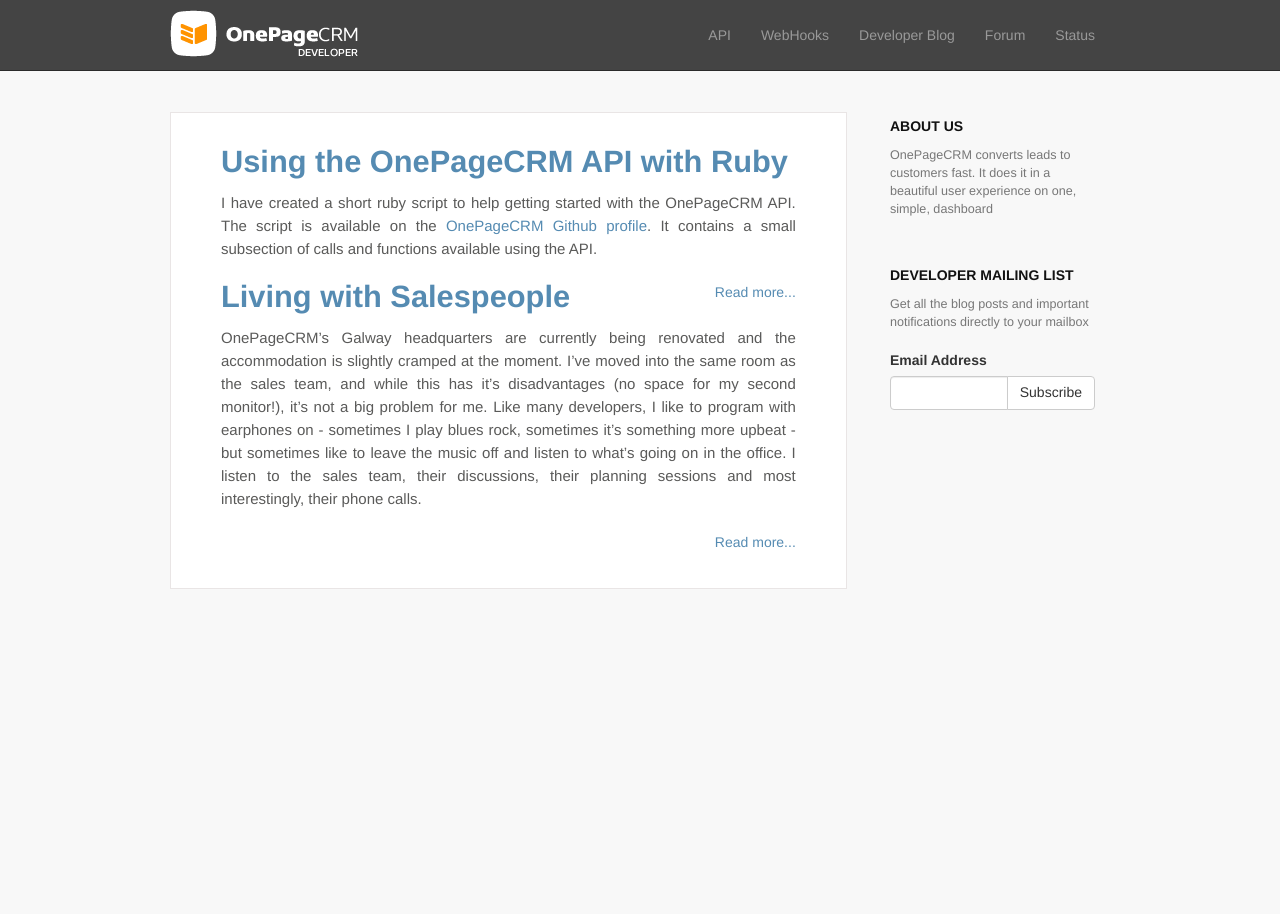
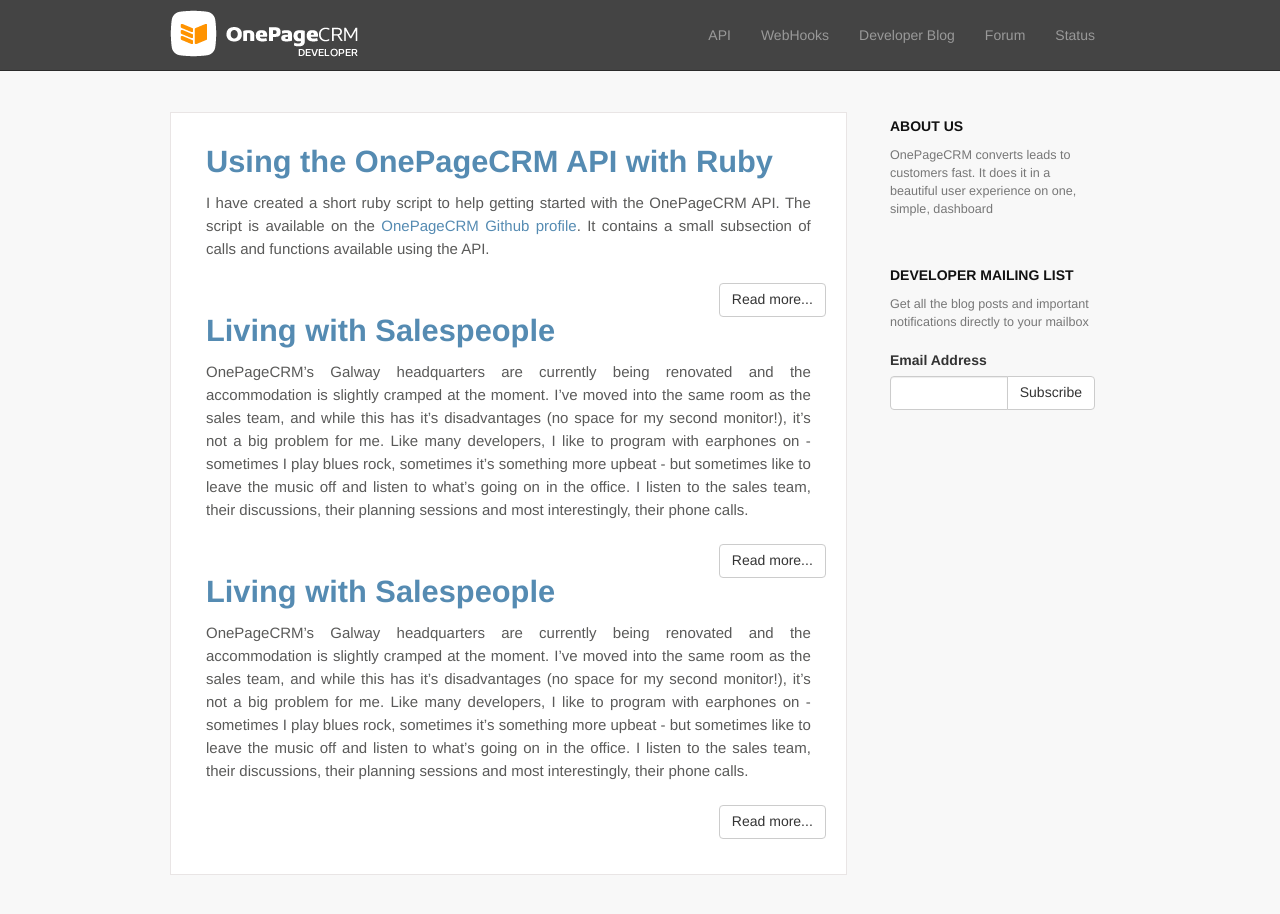
Before and after one commit to OnePageCRM/OnePageCRM.github.io, a Jekyll site: the page built from blog/index.html, in a window 1280 px wide and 945 px high. Shown: the top 914 px of the window. Built offline with Jekyll 4.4.1, drawn with Linux system fonts in a browser that asks for light colours; nearby versions of some CDN libraries; Markdown is read by kramdown in place of the engine named in the settings.

Commit message:
dev blog launch

```diff
--- a/_config.yml
+++ b/_config.yml
@@ -31,5 +31,5 @@
     web: http://onepagecrm.com
    # twitter: company
     github: peterOnePageCRM
-    description: 'Peter is a developer at OnePageCRM. '
+    description: 'Peter is a developer at OnePageCRM.'
     image: '/img/peter.jpg'
--- /dev/null
+++ b/_posts/2014-03-13-living-with-salespeople.md
@@ -0,0 +1,38 @@
+---
+layout: post
+title: "Living with Salespeople"
+slug: "living-with-salespeople"
+category: blog
+author: peter
+date: 2014-03-13 22:34:22
+---
+
+
+
+OnePageCRM's Galway headquarters are currently being renovated and the accommodation is slightly cramped at the moment.
+I've moved into the same room as the sales team, and while this has it's disadvantages (no space for my second monitor!), it's not a big problem for me.
+Like many developers, I like to program with earphones on - sometimes I play blues rock, sometimes it's something more upbeat - but sometimes like to leave the music off and listen to what's going on in the office.
+I listen to the sales team, their discussions, their planning sessions and most interestingly, their phone calls.
+
+<img class="img-responsive" src="/img/always_be_closing.jpg" />
+
+Personally, I not a fan of being sold to, I'll try to get off the phone as quickly as possible when I get a call from my mobile phone company or health insurance supplier. It's just the way I am - I figure I don't need to listen to these characters and can find a better deal somewhere else without the hard sell.
+But as I listen to Kevin, Carmel and the rest of the team make their calls, I find myself thinking maybe I've underestimated the work these guys do. I'm amazed how cheerful, interested and concerned these guys are when dealing with our customers. They never seem to be in a bad mood and always willing to chat. From hearing the other side of the conversation, I'm convinced they're interested in helping people get the most from OnePageCRM if it's the right tool for them.
+
+I find myself thinking maybe if I got a call from one of these guys maybe I wouldn't be so quick to hang up the phone.
+
+### Similarities and Differences
+One similarity that stood out to me is the importance of picking the right tools. While we developers have our gits, our Jiras, our terminals, the sales team have Talkdesk, Mailchimp and OnePageCRM. I used to think an excel spreadsheet was all a sales person would need and I suppose the sales team wouldn't readily notice the difference between Windows Notepad and SublimeText.
+
+The differences too are obvious - the main difference between our workflows seems to be the turn around time on tasks. Where I might need to spend a day or two researching an issue, the sales team are always focused on that one Next Action - a quick phone call, a follow up email, an introductory tweet.
+This difference could cause misunderstandings - "Why can't that dev just check those server logs like I asked?" vs "Can't they see I'm in the middle of something, I can't do that now!". Each side has a point and it's hard to find the perfect balance.
+
+### Respect for Salespeople
+In a previous life, I ran my own business in adventure tourism sector. As a one man show, I had to shoehorn my skills into every aspect of the business.
+
+I wasn't a good salesman - I got a fright every time the phone rang. Watching the professionals do it, it's now clear to me what I was lacking.
+
+It's been great to spend some time in close quarters learning about each other's jobs and workflows. I have a new found respect for "Sales Guys" and quickly realised there's no way I could do what they do.
+I'm looking forward to the quieter surroundings of our new offices, but I'll be keeping an ear on the other side of the room every now and then.
+
+Who knows, I could even pick up a few sales tips.
--- a/blog/index.html
+++ b/blog/index.html
@@ -4,12 +4,14 @@
 ---
 <div>
   {% for post in site.categories["blog"] %}
-  <h1> <a href="{{ post.url }}"> {{ post.title }} </a></h1>
-  <div class="text-justify">
-    {{ post.excerpt }}
+  <div class="row">
+    <h1> <a href="{{ post.url }}"> {{ post.title }} </a></h1>
+    <div class="text-justify">
+      {{ post.excerpt }}
+    </div>
+    <div class="row">
+      <a class="pull-right btn btn-default" href="{{ post.url }}"> Read more... </a>
+    </div>
   </div>
-  <span class="pull-right">
-    <a href="{{ post.url }}"> Read more... </a>
-  </span>
   {% endfor %}
 </div>
```
Also changed, not shown: _posts/2014-03-14-api-ruby.md (+1 -0 lines).
